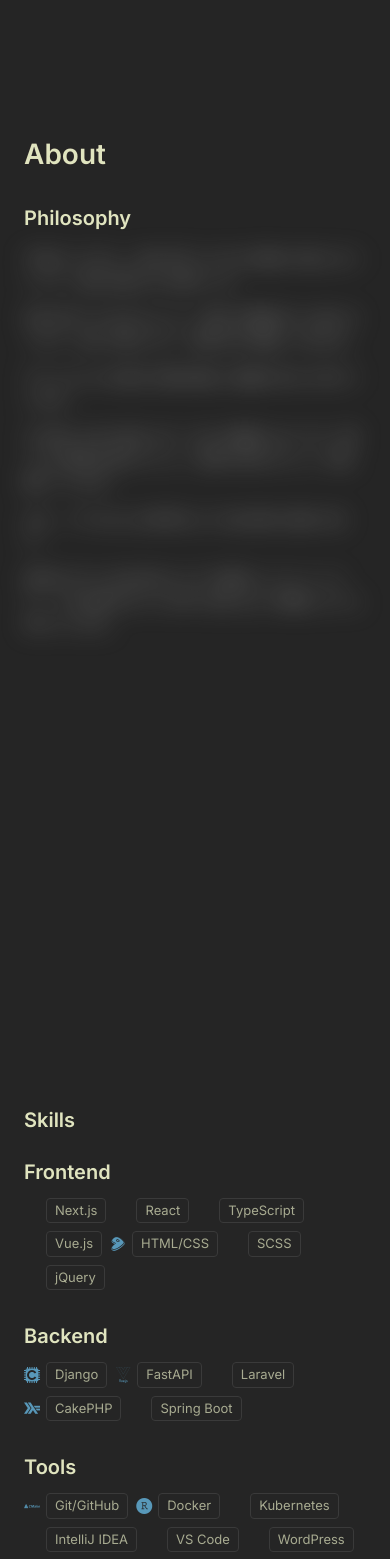
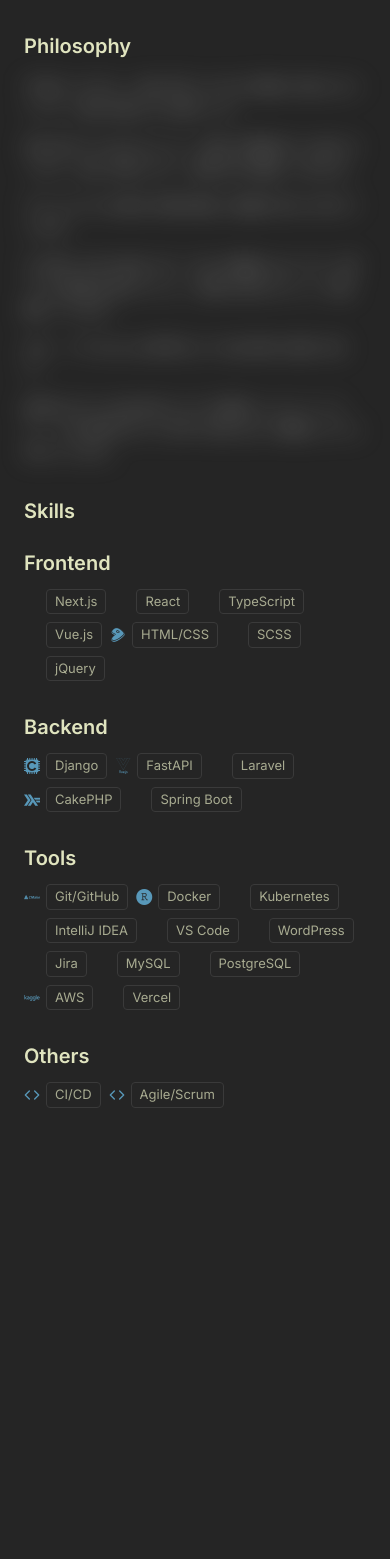
Before and after one commit to Rujuu-prog/mysite-v2, a Next.js app: page / in a window 390 px wide. Shown: the part 6180-7739 px from the top of the page. Built offline with nearby package versions, Linux system fonts and the light colour scheme; no server answers.

Commit message:
:zap: Experienceとskillsの空白を調整

```diff
--- a/src/components/sections/AboutSection.tsx
+++ b/src/components/sections/AboutSection.tsx
@@ -35,16 +35,26 @@ export function AboutSection() {
   return (
     <section id="about">
       <div ref={scrollTrackRef} className="h-[140vh] md:h-[200vh]">
-        <div className="sticky top-0 flex h-screen flex-col justify-center px-6 md:px-12">
-          <SectionHeading>About</SectionHeading>
+        <div className="sticky top-0 z-10 grid h-screen grid-rows-[1fr_auto_1fr] px-6 md:px-12">
+          {/* Row 1: 上部スペーサー */}
+          <div />
 
-          <PhilosophyText scrollYProgress={scrollYProgress} />
+          {/* Row 2: 中央配置されるPhilosophyコンテンツ */}
+          <div className="row-start-2">
+            <SectionHeading>About</SectionHeading>
+            <PhilosophyText scrollYProgress={scrollYProgress} />
+            <div className="mt-8 hidden md:block">{skillsContent}</div>
+          </div>
 
-          <div className="mt-8 hidden md:block">{skillsContent}</div>
+          {/* Row 3: モバイルSkills（h-screenから下にオーバーフロー、stickyと一緒に移動） */}
+          <div className="row-start-3 mt-8 self-start md:hidden">
+            {skillsContent}
+          </div>
         </div>
       </div>
 
-      <div className="-mt-10 px-6 pb-24 md:hidden">{skillsContent}</div>
+      {/* モバイルSkillsオーバーフロー + セクション間余白 */}
+      <div className="h-[400px] md:hidden" aria-hidden="true" />
     </section>
   );
 }
```
